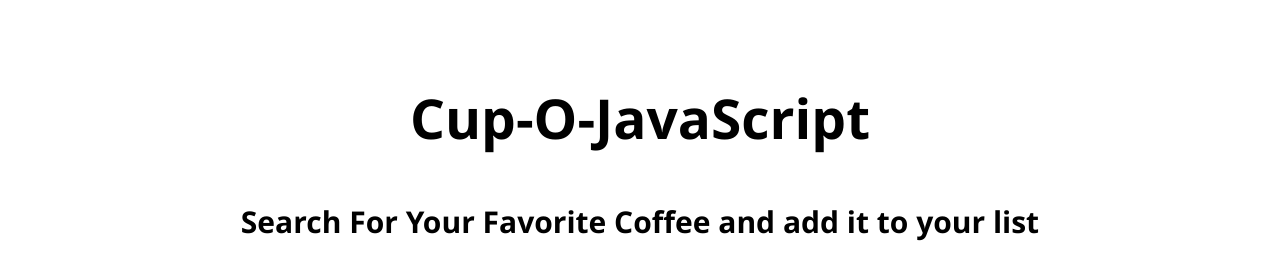
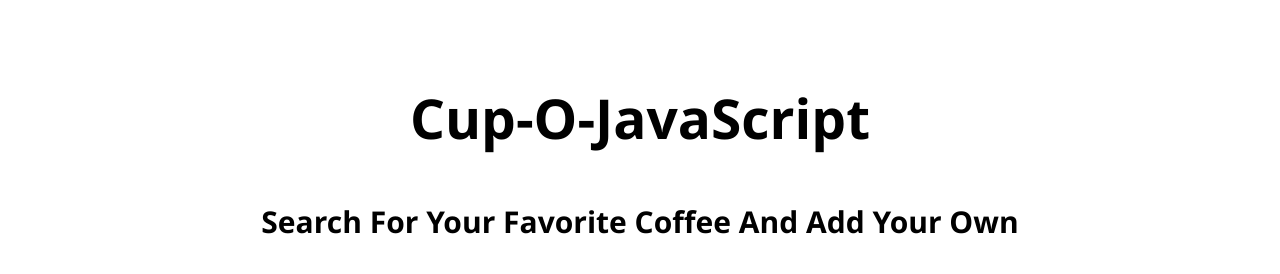
Before and after one commit to eazimi786/Phase-1-Project, a plain HTML site: page index.html in a window 1280 px wide. Shown: the top 274 px of the page. Drawn offline with Linux system fonts and the light colour scheme; no server answers; grey boxes are pictures that could not be loaded.

Commit message:
committing incase there is something i haven't committed yet

```diff
--- a/index.html
+++ b/index.html
@@ -11,7 +11,7 @@
   <section class="main-headings">
     <h1 class="heading-primary">Cup-O-JavaScript</h1>
     <h2 class="heading-secondary">
-      Search For Your Favorite Coffee and add it to your list
+      Search For Your Favorite Coffee And Add Your Own
     </h2>
   </section>
   <section class="gallery">
```
